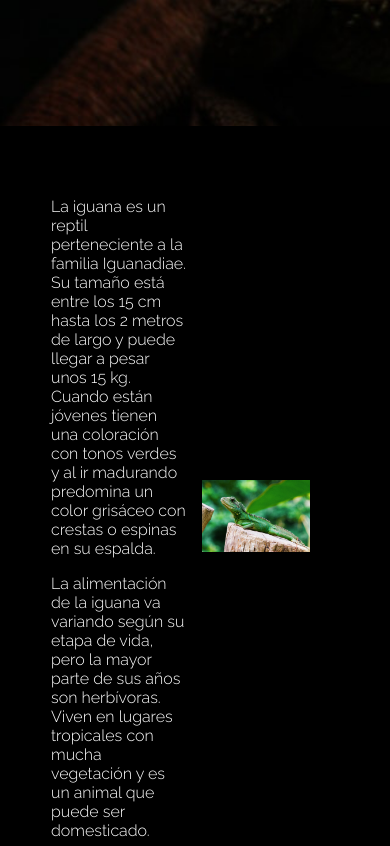
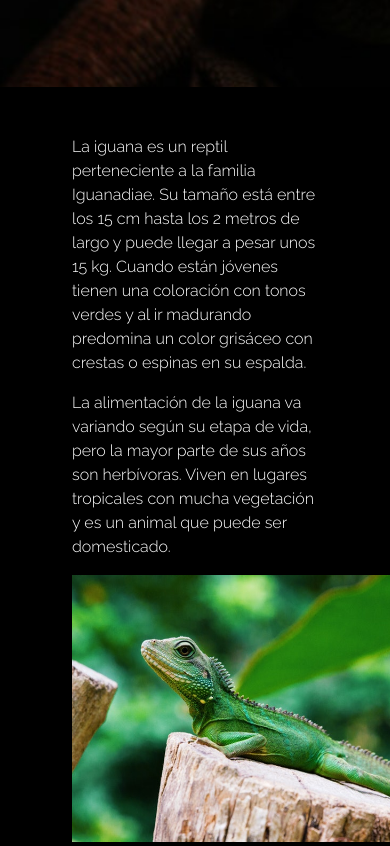
Before and after one commit to gabrielcespedes/fork_Daniel_Tello_desafio-iguanas, a plain HTML site: page index.html in a window 390 px wide. Shown: the part 681-1527 px from the top of the page. Drawn offline with nearby package versions, Linux system fonts and the light colour scheme.

Commit message:
imagen iguana verde responsiva

```diff
--- a/assets/css/style.css
+++ b/assets/css/style.css
@@ -36,12 +36,6 @@ h2{
     font-size: 16px;
     padding: 2%;
     vertical-align: middle;
-}
-
-.description-iguana img{
-    display: inline-block;
-    width: 80%;
-    vertical-align: right;
 }
 
 .icons-description{
@@ -108,3 +102,7 @@ a {
 	text-decoration: none;
 	color: white;
 }
+
+.iguana_verde {
+    width: 400px;
+}
--- a/index.html
+++ b/index.html
@@ -14,8 +14,13 @@
     <!-- Font Awesome-->
     <script src="https://kit.fontawesome.com/916e0ff715.js" crossorigin="anonymous"></script>
 
+    <!-- CSS only -->
+    <link href="https://cdn.jsdelivr.net/npm/bootstrap@5.2.1/dist/css/bootstrap.min.css" rel="stylesheet" integrity="sha384-iYQeCzEYFbKjA/T2uDLTpkwGzCiq6soy8tYaI1GyVh/UjpbCx/TYkiZhlZB6+fzT" crossorigin="anonymous">
+
     <!-- CSS -->
     <link rel="stylesheet" href="/assets/css/style.css">
+
+
 
 </head>
 <body>
@@ -24,7 +29,8 @@
         <img src="/assets/img/bg-header.jpg" alt="Header">
     </div>
 
-    <section class = "description">
+
+    <!--<section class = "description">
         <div class = "description-iguana">
             <p>La iguana es un reptil perteneciente a la familia Iguanadiae. Su tamaño está entre los 15 cm hasta los 2 metros de largo y puede llegar a pesar unos 15 kg. Cuando están jóvenes tienen una coloración con tonos verdes y al ir madurando predomina un color grisáceo con crestas o espinas en su espalda. </p>
             <p>La alimentación de la iguana va variando según su etapa de vida, pero la mayor parte de sus años son herbívoras. Viven en lugares tropicales con mucha vegetación y es un animal que puede ser domesticado.</p></p>
@@ -32,7 +38,19 @@
         <div class="description-iguana">
             <img src="assets/img/iguana-1.jpg" alt="iguana1">
         </div>
-    </section>
+    </section>-->
+
+    <div class = container-fluid>
+        <div class = "row m-5">
+            <div class = "col col-12 col-lg-6 text-white">
+                <p>La iguana es un reptil perteneciente a la familia Iguanadiae. Su tamaño está entre los 15 cm hasta los 2 metros de largo y puede llegar a pesar unos 15 kg. Cuando están jóvenes tienen una coloración con tonos verdes y al ir madurando predomina un color grisáceo con crestas o espinas en su espalda. </p>
+                <p>La alimentación de la iguana va variando según su etapa de vida, pero la mayor parte de sus años son herbívoras. Viven en lugares tropicales con mucha vegetación y es un animal que puede ser domesticado.</p>
+            </div>
+            <div class = "col col-12 col-lg-6 text-center">
+                <img class="iguana_verde" src="assets/img/iguana-1.jpg" alt="iguana1">
+            </div>
+        </div>
+    </div>
 
     <section class = "icons-description">
         <h2>CARACTERÍSTICAS</h2>
@@ -67,6 +85,7 @@
     <footer>
         <p>Visita <a href="https://www.anipedia.net/iguanas/iguana-verde/" target="_blank">https://www.anipedia.net/iguanas/iguana-verde/</a> para conocer más.</p>
     </footer>
-
+    <!-- JavaScript Bundle with Popper -->
+    <script src="https://cdn.jsdelivr.net/npm/bootstrap@5.2.1/dist/js/bootstrap.bundle.min.js" integrity="sha384-u1OknCvxWvY5kfmNBILK2hRnQC3Pr17a+RTT6rIHI7NnikvbZlHgTPOOmMi466C8" crossorigin="anonymous"></script>
 </body>
 </html>
```
